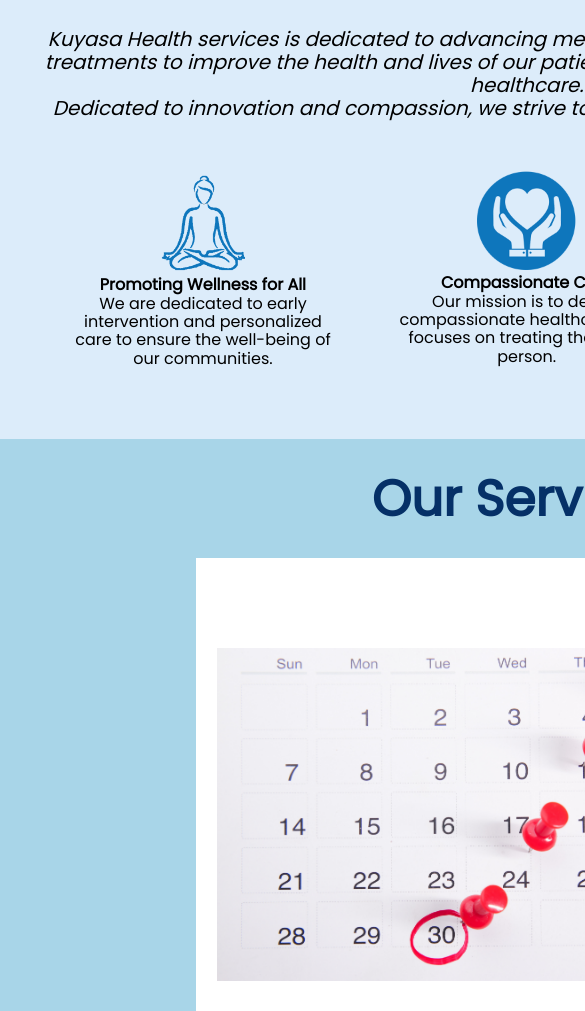
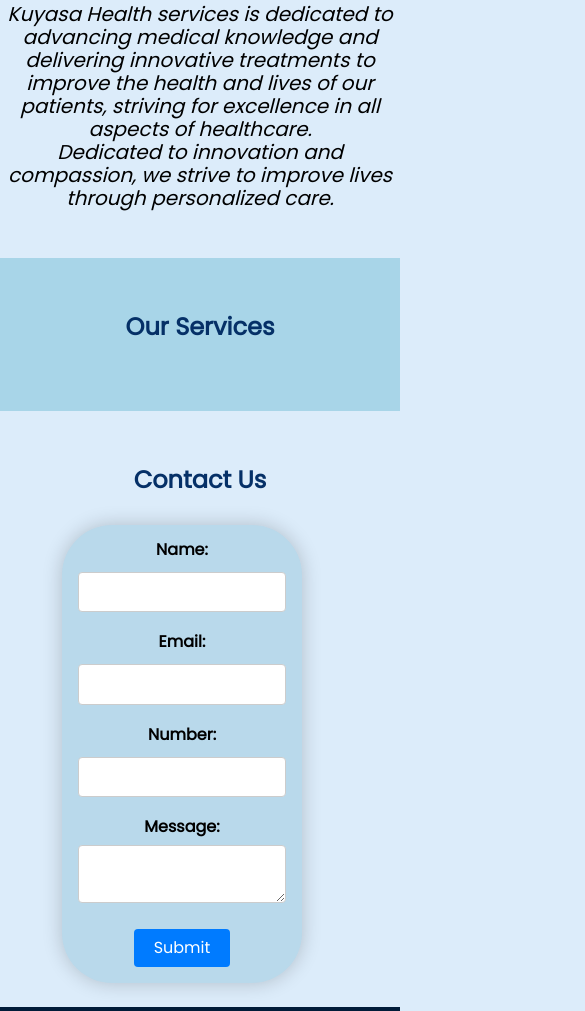
Before and after one commit to Asekona80/Kuyasa-Health-services, a plain HTML site: page index.html in a window 390 px wide. Shown: the part 985-1996 px from the top of the page, 585 px wide, since content can reach past the window. Drawn offline with nearby package versions, Linux system fonts and the light colour scheme.

Commit message:
added media queries to make website more responsive
but flames are flaming

```diff
--- a/index.html
+++ b/index.html
@@ -113,7 +113,7 @@
 
     <!-- slideshow for services -->
     <section class="services">
-        <div class="border2"><span id="services">Our Services</span>
+        <div class="border2"><span id="services">Our Services</span> </div>
             <!-- Slideshow container -->
             <div class="slideshow-container">
                 <div class="mySlides fade">
@@ -206,7 +206,7 @@
                 <!--          <a class="prev" onclick="plusSlides(-1)">&#10094;</a>-->
                 <!--          <a class="next" onclick="plusSlides(1)">&#10095;</a>-->
             </div>
-        </div>
+
 
 
     </section>
--- a/style.css
+++ b/style.css
@@ -206,6 +206,7 @@
 }
   .dot {
     cursor: pointer;
+    font-size: 2.5rem;
   }
 /*contact form styling*/
 
@@ -476,7 +477,37 @@
   flex-basis: 100%;
 }
 
+@media screen and (max-width:600px) {
 
+
+
+
+.navbar, .aboutUs, .slideshow-container, .form-container, .footer, .container-h {
+    flex-direction: column;
+    align-items: center;
+    font-size: 1rem;
+    margin: 0 ;
+    padding: 0;
+
+}
+
+h4, .btn-box, .column img, .column, .slideshow-container, .form-photo img{
+  display: none;
+  font-size: 1.5rem;
+  margin: 0 auto;
+  padding: 0;
+}
+
+#services, #contact, #about, .footer{
+  font-size: 1.5rem;
+  margin: 0 auto;
+  padding: 0;
+}
+
+ .container-form{
+  width: 85%;
+ }
+}
 
 /* API Map */
 
```
